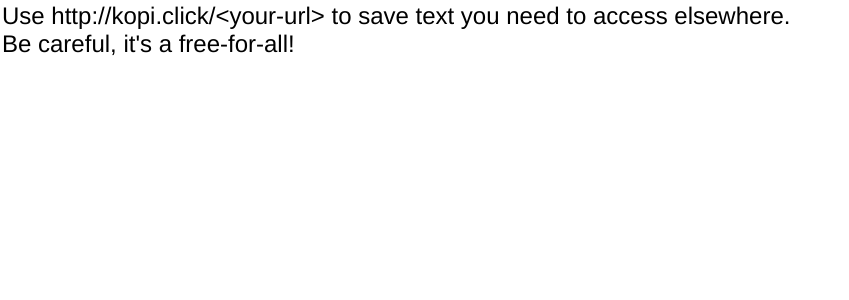
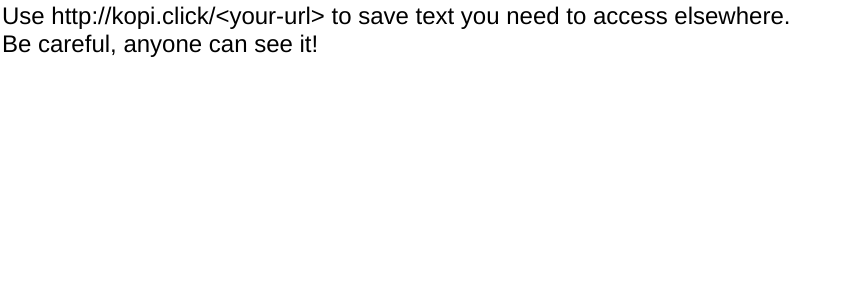
Before and after one commit to bryansim/notepadeverywhere, a React (Create React App) app in the folder client/: page / in a window 1280 px wide. Shown: the top 300 px of the page, without its empty margins (0-849 px from the left). Built offline with nearby package versions, Linux system fonts and the light colour scheme.

Commit message:
Updated message

```diff
--- a/client/src/home.js
+++ b/client/src/home.js
@@ -4,7 +4,7 @@ import { withRouter  } from "react-router-dom";
 class Home extends React.Component{
 
     render() {
-        return <textarea type="text" name="userText" value={"Use http://kopi.click/<your-url> to save text you need to access elsewhere. \nBe careful, it's a free-for-all!"}/>
+        return <textarea type="text" name="userText" value={"Use http://kopi.click/<your-url> to save text you need to access elsewhere. \nBe careful, anyone can see it!"}/>
     }
 
 }
```
